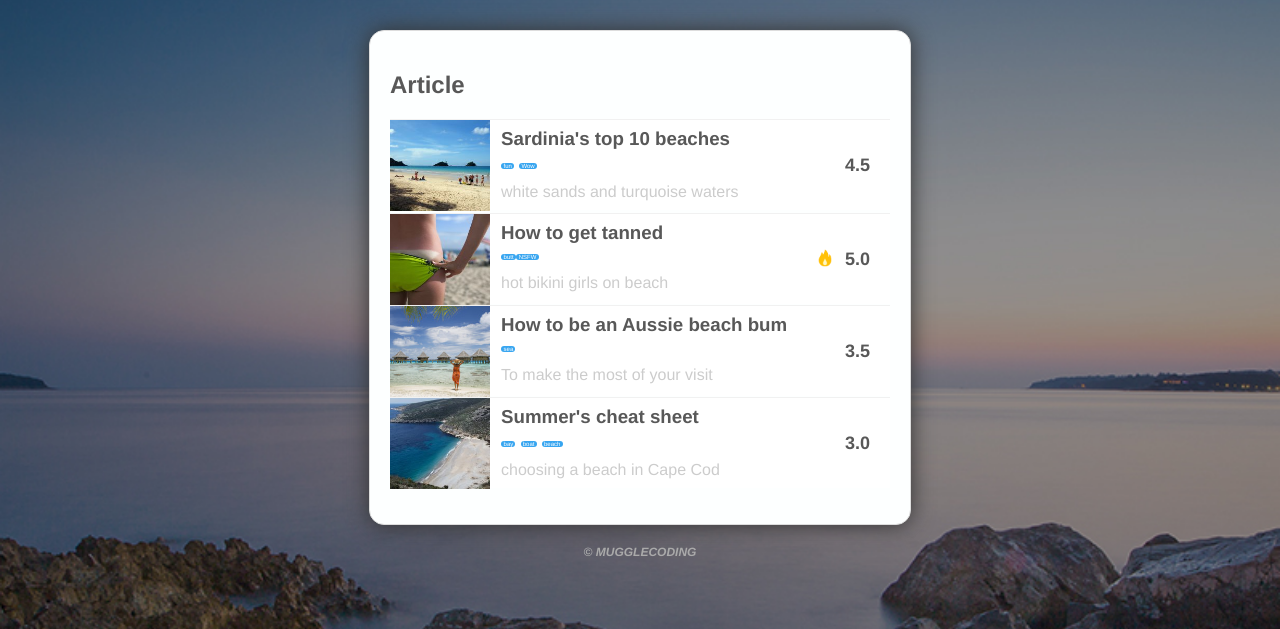
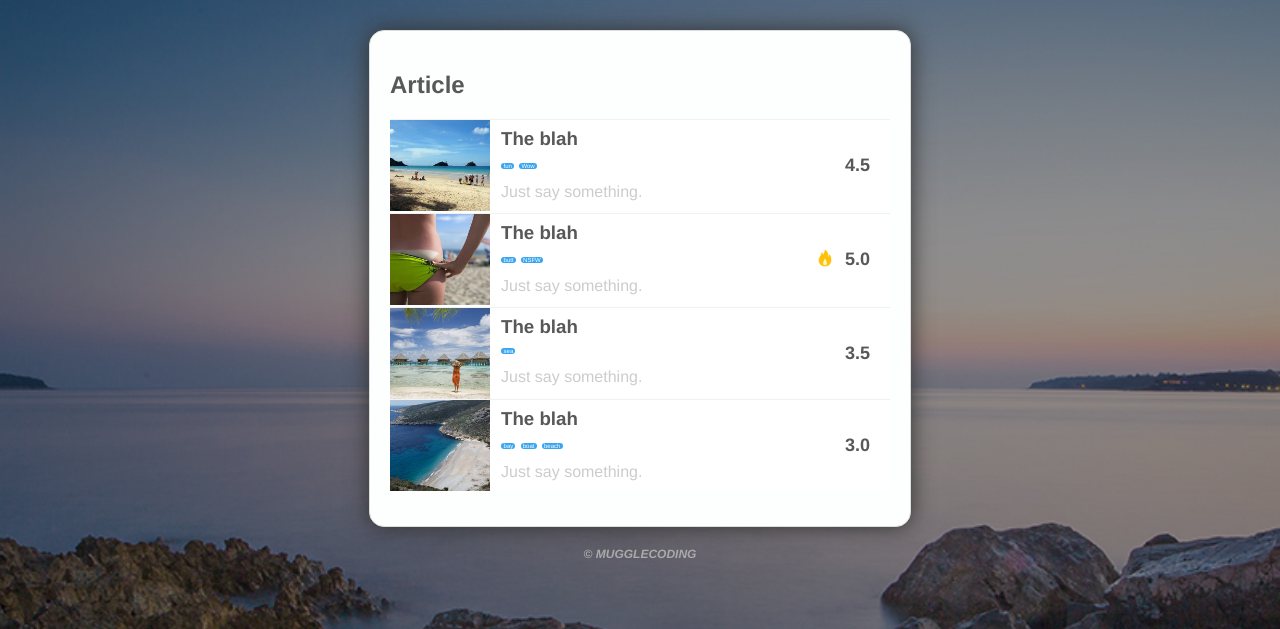
Before and after one commit to zzhang115/DjWeb, a Django app: page /index/ in a window 1280 px wide. Shown: the part 171-800 px from the top of the page. Run offline with Django 3.2, Linux system fonts and the light colour scheme.

```diff
--- a/django_web/views.py
+++ b/django_web/views.py
@@ -2,4 +2,4 @@ from django.shortcuts import render
 
 # Create your views here.
 def index(request):
-    return render(request, 'new_index.html')
+    return render(request, 'index.html')
--- a/templates/new_index.html
+++ b/templates/index.html
@@ -16,14 +16,14 @@
         <h2>Article</h2>
         <ul class="articles">
             <li>
-                <img src="{% static 'images/0001.jpg'%}" width="100" height="91">
+                <img src="{% static 'images/0001.jpg' %}" width="100" height="91">
                 <div class="article-info">
-                    <h3><a href="www.sample.com">Sardinia's top 10 beaches</a></h3>
+                    <h3><a href="#">The blah</a></h3>
                     <p class="meta-info">
                         <span class="meta-cate">fun</span>
                         <span class="meta-cate">Wow</span>
                     </p>
-                    <p class="description">white sands and turquoise waters</p>
+                    <p class="description">Just say something.</p>
                 </div>
                 <div class="rate">
                     <span class="rate-score">4.5</span>
@@ -32,11 +32,12 @@
             <li>
                 <img src="{% static 'images/0002.jpg' %}" width="100" height="91">
                 <div class="article-info">
-                    <h3><a href="www.sample.com">How to get tanned</a></h3>
+                    <h3><a href="#">The blah</a></h3>
                     <p class="meta-info">
-                        <span class="meta-cate">butt</span><span class="meta-cate">NSFW</span>
+                        <span class="meta-cate">butt</span>
+                        <span class="meta-cate">NSFW</span>
                     </p>
-                    <p class="description">hot bikini girls on beach</p>
+                    <p class="description">Just say something.</p>
                 </div>
                 <div class="rate">
                     <img src="{% static 'images/Fire.png' %}" width="18" height="18">
@@ -46,11 +47,11 @@
             <li>
                 <img src="{% static 'images/0003.jpg' %}" width="100" height="91">
                 <div class="article-info">
-                    <h3><a href="www.sample.com">How to be an Aussie beach bum</a></h3>
+                    <h3><a href="#">The blah</a></h3>
                     <p class="meta-info">
                         <span class="meta-cate">sea</span>
                     </p>
-                    <p class="description">To make the most of your visit</p>
+                    <p class="description">Just say something.</p>
                 </div>
                 <div class="rate">
                     <span class="rate-score">3.5</span>
@@ -59,13 +60,13 @@
             <li>
                 <img src="{% static 'images/0004.jpg' %}" width="100" height="91">
                 <div class="article-info">
-                    <h3><a href="www.sample.com">Summer's cheat sheet</a></h3>
+                    <h3><a href="#">The blah</a></h3>
                     <p class="meta-info">
                         <span class="meta-cate">bay</span>
                         <span class="meta-cate">boat</span>
                         <span class="meta-cate">beach</span>
                     </p>
-                    <p class="description">choosing a beach in Cape Cod</p>
+                    <p class="description">Just say something.</p>
                 </div>
                 <div class="rate">
                     <span class="rate-score">3.0</span>
```
